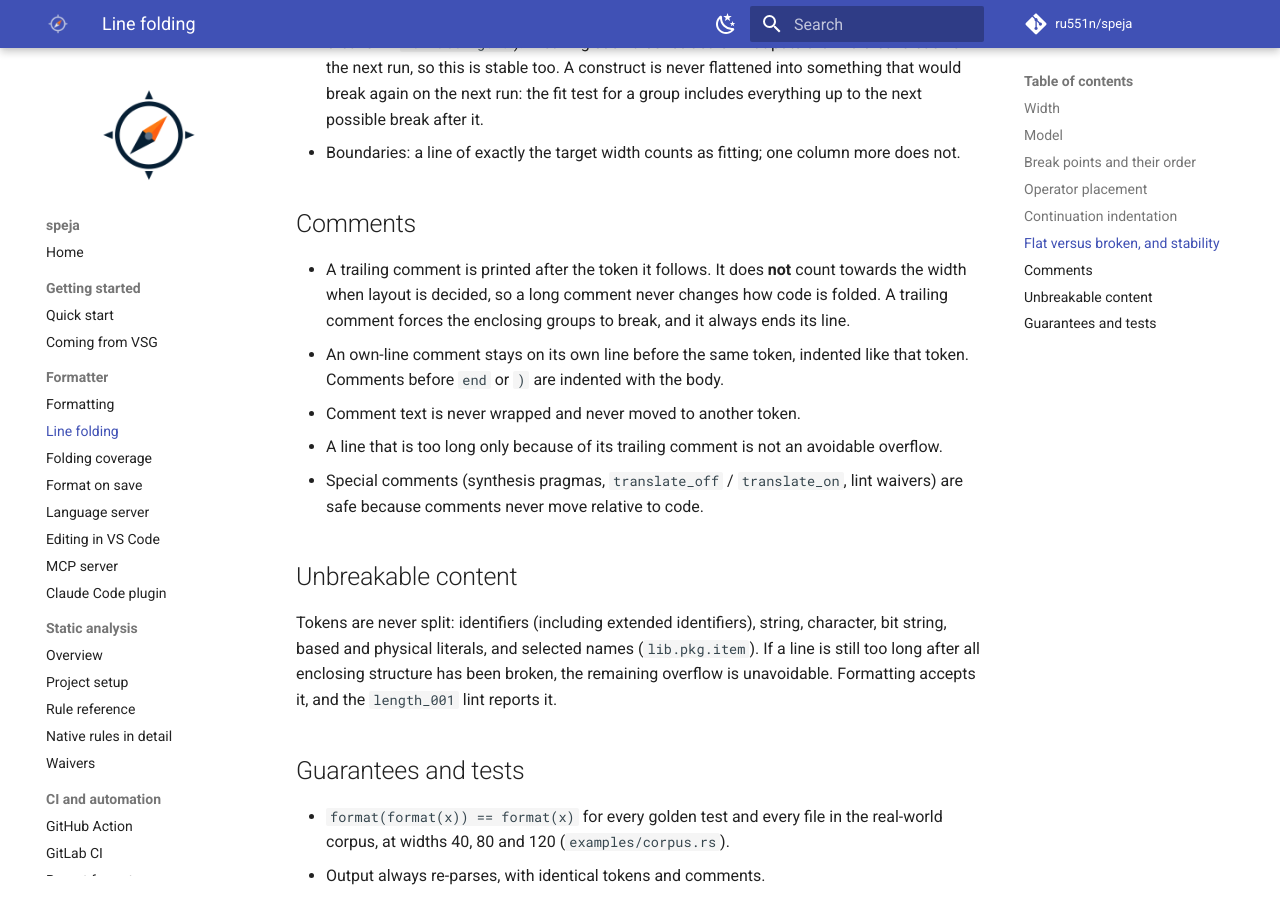
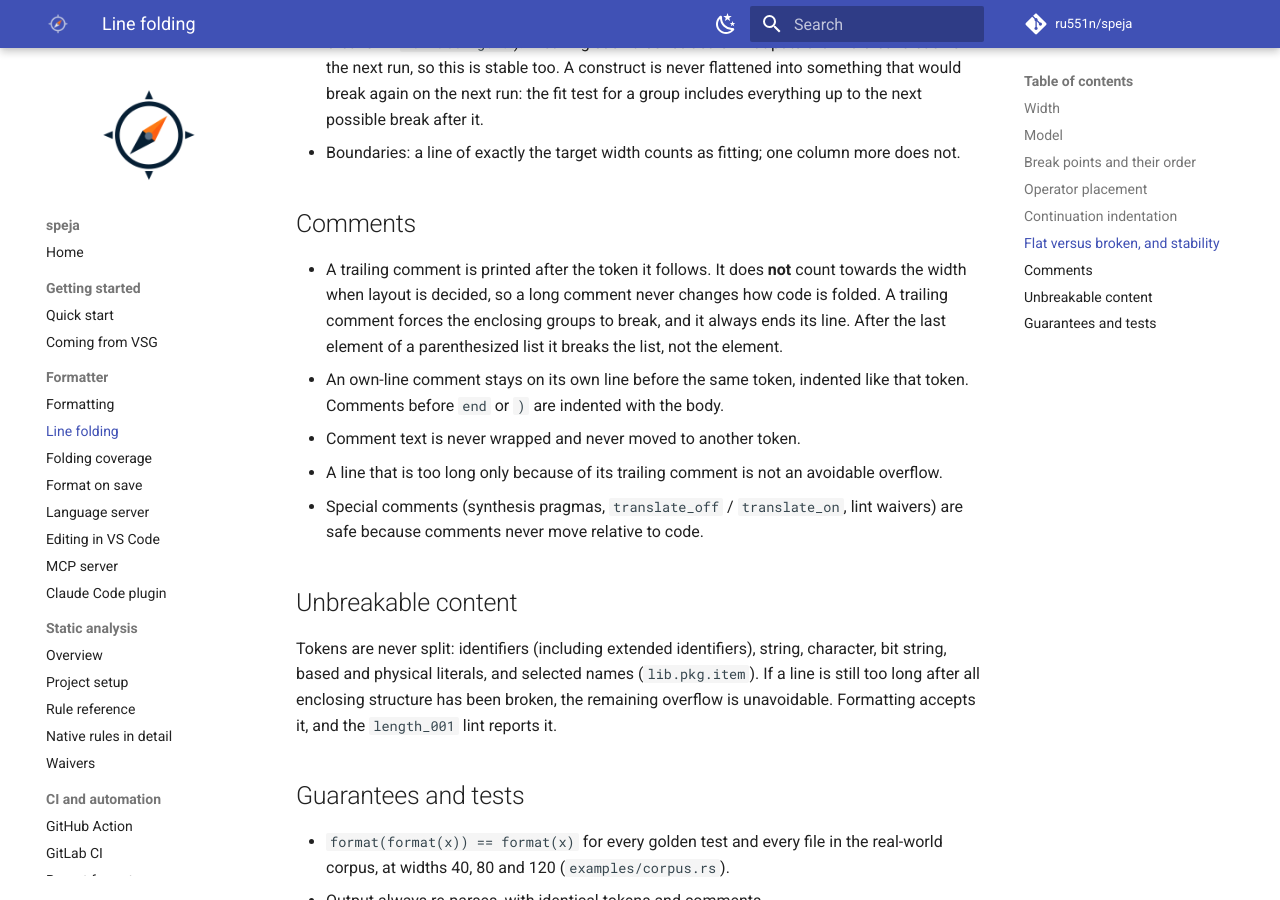
Before and after one commit to ru551n/speja, an MkDocs documentation site: the page built from docs/line-folding.md, in a window 1280 px wide and 900 px high, scrolled down 3185 px. Built offline with MkDocs 1.6.1 and Material for MkDocs 9.7.7, drawn with Linux system fonts in a browser that asks for light colours; comment, search, counter and statistics services are not loaded.

Commit message:
Keep a comment after the last list element from breaking it

```diff
--- a/docs/line-folding.md
+++ b/docs/line-folding.md
@@ -92,15 +92,17 @@ Conditional assignments are the exception: `else` ends its line, matching VSG's
 * A construct that fits is always printed flat, except the always-broken forms listed above, and
   those the configuration keeps on several lines when the source writes them so ("Keeping line
   breaks" in `formatting.md`). Breaking such a construct is what puts the line breaks back on the
-  next run, so this is stable too. A construct is never flattened into something that would break again on the next run: the fit
-  test for a group includes everything up to the next possible break after it.
+  next run, so this is stable too. A construct is never flattened into something that would break
+  again on the next run: the fit test for a group includes everything up to the next possible
+  break after it.
 * Boundaries: a line of exactly the target width counts as fitting; one column more does not.
 
 ## Comments
 
 * A trailing comment is printed after the token it follows. It does **not** count towards
   the width when layout is decided, so a long comment never changes how code is folded.
-  A trailing comment forces the enclosing groups to break, and it always ends its line.
+  A trailing comment forces the enclosing groups to break, and it always ends its line. After
+  the last element of a parenthesized list it breaks the list, not the element.
 * An own-line comment stays on its own line before the same token, indented like that token.
   Comments before `end` or `)` are indented with the body.
 * Comment text is never wrapped and never moved to another token.
```
Also changed, not shown: CHANGELOG.md (+4 -0 lines), 3 other files.
